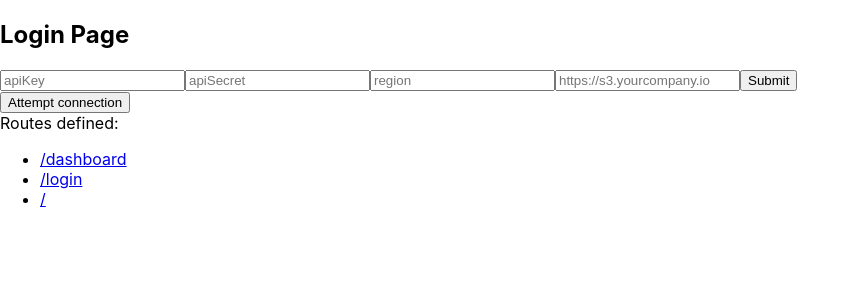
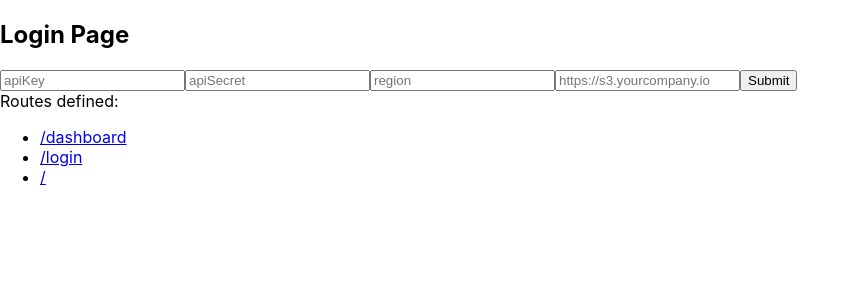
Before and after one commit to fifthsegment/byos, a React (Create React App) app: page /#/login in a window 1280 px wide. Shown: the top 300 px of the page, without its empty margins (0-860 px from the left). Built offline with nearby package versions, Linux system fonts and the light colour scheme.

Commit message:
Fixing eslint issues

```diff
--- a/src/components/SaveCredentialsForm/index.tsx
+++ b/src/components/SaveCredentialsForm/index.tsx
@@ -35,17 +35,6 @@ export const SaveCredentialsForm = () => {
         getAssets(s3Client, { Bucket: "testingbyos", Delimiter: "/", Prefix: "" })
     }
 
-    const connectToS3 = () => {
-        const s3Client = buildS3Client({
-            credentials: {
-                accessKeyId: '',
-                secretAccessKey: '',
-            },
-            region: 'west',
-            endpoint: 'https://ask.com',
-        })
-    }
-
     return (
         <>
             <form onSubmit={handleSubmit(onSubmit)}>
@@ -59,7 +48,6 @@ export const SaveCredentialsForm = () => {
                 <input type="submit" value={'Submit'} />
                 <div>{saved && 'Saved!'}</div>
             </form>
-            <button onClick={connectToS3}>Attempt connection</button>
         </>
     )
 }
```
